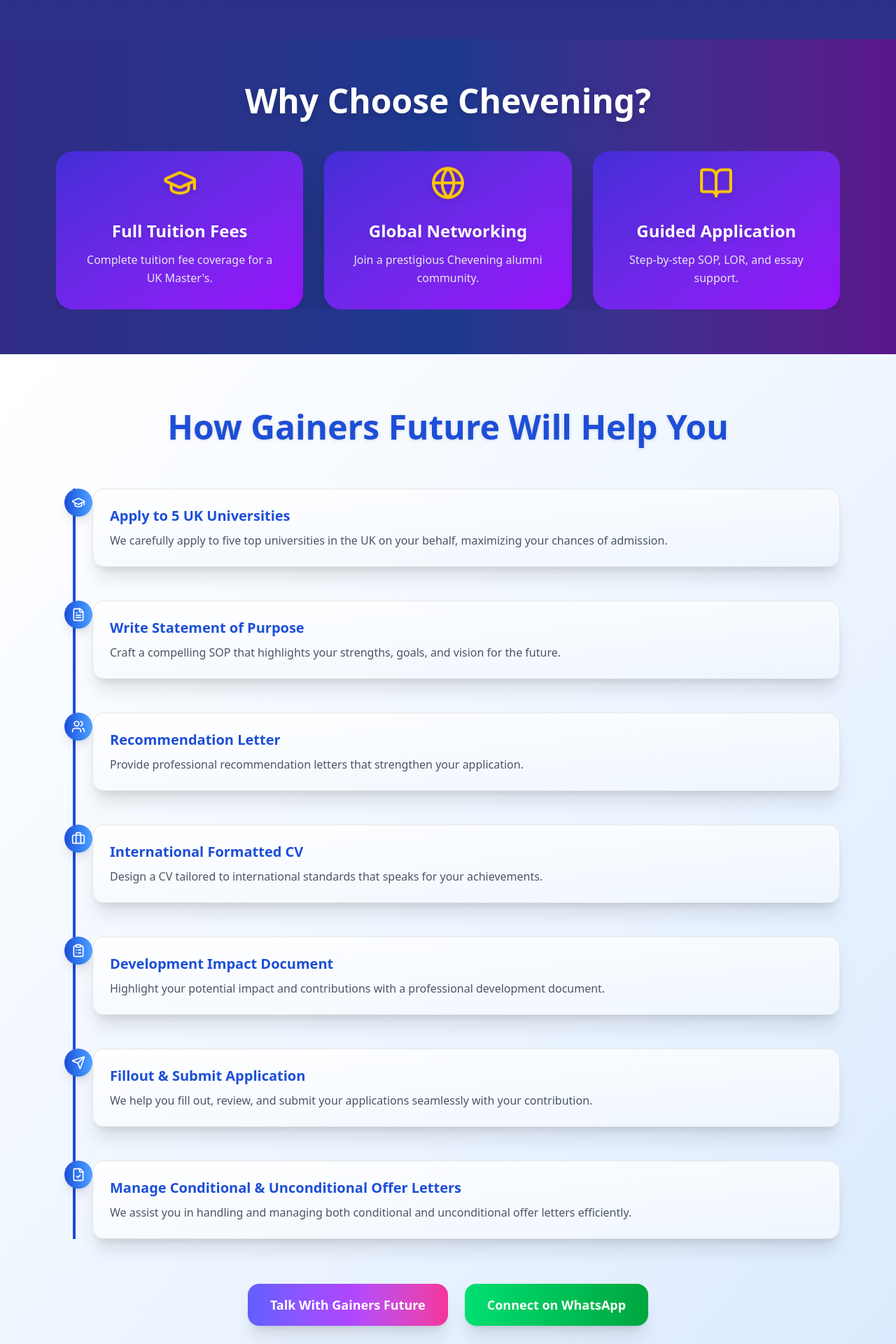
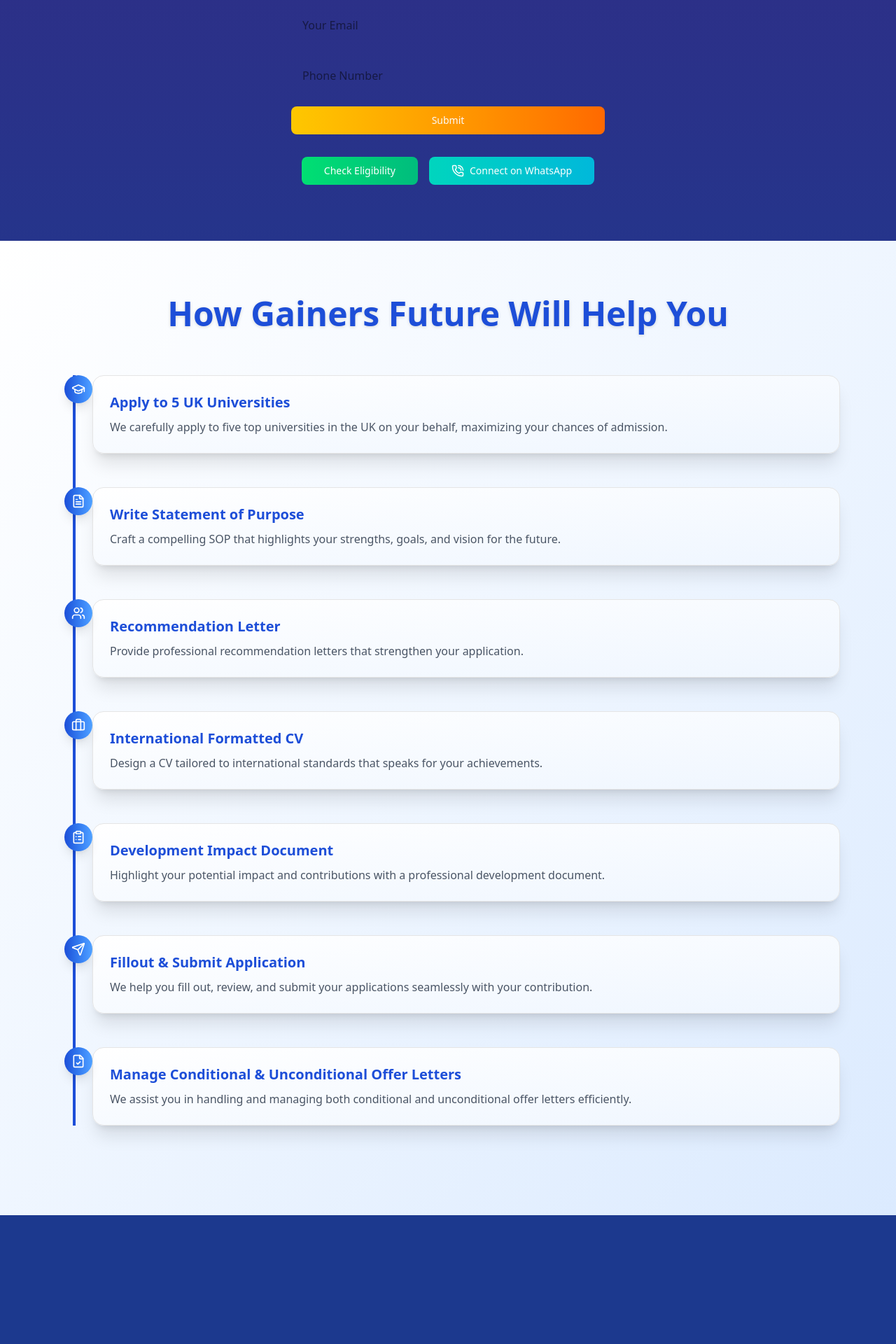
Before and after one commit to Own-M/Chevening01, a Next.js app: page / in a window 1280 px wide. Shown: the part 320-2240 px from the top of the page at 70% size. After the commit the page ends 2056 px from the top, so only its background shows below. Built offline with nearby package versions, Linux system fonts and the light colour scheme.

Commit message:
Update page.tsx

```diff
--- a/src/app/page.tsx
+++ b/src/app/page.tsx
@@ -3,16 +3,10 @@
 import React, { useState } from "react";
 import { motion } from "framer-motion";
 import { Button } from "@/components/ui/button";
-import { GraduationCap, Globe, BookOpen, CheckCircle, Sparkles, PhoneCall, Info, FileText, Users, FileCheck, ClipboardList, Send, Briefcase } from "lucide-react";
+import { GraduationCap, PhoneCall, FileText, Users, FileCheck, ClipboardList, Send, Briefcase } from "lucide-react";
 import Link from "next/link";
 import { Swiper, SwiperSlide } from "swiper/react";
 import "swiper/css";
-import {
-  Accordion,
-  AccordionItem,
-  AccordionTrigger,
-  AccordionContent,
-} from "@/components/ui/accordion";
 
 // Roadmap Steps Data
 const roadmapSteps = [
@@ -28,7 +22,7 @@
 export default function ScholarshipLanding() {
   const [formData, setFormData] = useState({ name: "", email: "", phone: "" });
 
-  // Fix: Add proper TypeScript typings
+  // Correctly typed
   const handleChange = (e: React.ChangeEvent<HTMLInputElement>) => {
     setFormData({ ...formData, [e.target.name]: e.target.value });
   };
@@ -49,27 +43,19 @@
         <p className="text-lg md:text-xl max-w-3xl text-gray-200">
           Fully Funded Scholarship Assistance Program by <span className="text-yellow-400 font-semibold">Gainers Future</span>. Unlock opportunities, explore eligibility, and begin your UK journey today!
         </p>
+
+        {/* Form */}
+        <form onSubmit={handleSubmit} className="flex flex-col gap-4 mt-8 w-full max-w-md">
+          <input type="text" name="name" value={formData.name} onChange={handleChange} placeholder="Your Name" className="p-4 rounded-lg text-black" required />
+          <input type="email" name="email" value={formData.email} onChange={handleChange} placeholder="Your Email" className="p-4 rounded-lg text-black" required />
+          <input type="tel" name="phone" value={formData.phone} onChange={handleChange} placeholder="Phone Number" className="p-4 rounded-lg text-black" required />
+          <Button type="submit" className="bg-gradient-to-r from-yellow-400 to-orange-500 text-black px-8 py-4 rounded-2xl font-bold">Submit</Button>
+        </form>
+
         <div className="flex flex-wrap gap-4 mt-8">
-          <Button className="bg-gradient-to-r from-yellow-400 to-orange-500 text-black px-8 py-4 rounded-2xl text-lg font-bold shadow-xl hover:scale-105 transition-transform duration-300">Apply Now</Button>
-          <Link href="/eligibility"><Button className="bg-gradient-to-r from-green-400 to-emerald-500 text-white px-8 py-4 rounded-2xl text-lg font-bold shadow-xl hover:scale-105 transition-transform duration-300">Check Eligibility</Button></Link>
-          <Link href="https://wa.me/8801XXXXXXXXX" target="_blank"><Button className="bg-gradient-to-r from-teal-400 to-cyan-500 text-white px-8 py-4 rounded-2xl text-lg font-bold shadow-xl flex items-center gap-2 hover:scale-105 transition-transform duration-300"><PhoneCall size={18} /> Connect on WhatsApp</Button></Link>
+          <Link href="/eligibility"><Button className="bg-gradient-to-r from-green-400 to-emerald-500 text-white px-8 py-4 rounded-2xl font-bold">Check Eligibility</Button></Link>
+          <Link href="https://wa.me/8801XXXXXXXXX" target="_blank"><Button className="bg-gradient-to-r from-teal-400 to-cyan-500 text-white px-8 py-4 rounded-2xl flex items-center gap-2"><PhoneCall size={18} /> Connect on WhatsApp</Button></Link>
         </div>
-      </section>
-
-      {/* Features Carousel Section */}
-      <section className="py-16 px-6 md:px-20 bg-gradient-to-r from-indigo-900 via-blue-900 to-purple-900">
-        <h2 className="text-4xl md:text-5xl font-bold text-center mb-12 text-white drop-shadow-lg">Why Choose Chevening?</h2>
-        <Swiper spaceBetween={30} slidesPerView={1} breakpoints={{ 640: { slidesPerView: 1 }, 768: { slidesPerView: 2 }, 1024: { slidesPerView: 3 } }} className="pb-8">
-          {[{ icon: <GraduationCap size={50} />, title: "Full Tuition Fees", desc: "Complete tuition fee coverage for a UK Master's." }, { icon: <Globe size={50} />, title: "Global Networking", desc: "Join a prestigious Chevening alumni community." }, { icon: <BookOpen size={50} />, title: "Guided Application", desc: "Step-by-step SOP, LOR, and essay support." }, { icon: <CheckCircle size={50} />, title: "Visa & Travel Covered", desc: "Receive monthly stipend, visa and travel costs." }, { icon: <Sparkles size={50} />, title: "Career Boost", desc: "Chevening opens doors to global leadership." }].map((f, i) => (
-            <SwiperSlide key={i}>
-              <motion.div whileHover={{ scale: 1.08, y: -5 }} transition={{ type: 'spring', stiffness: 300 }} className="bg-gradient-to-br from-indigo-700 to-purple-600 rounded-3xl shadow-2xl p-8 flex flex-col items-center text-center cursor-pointer">
-                <div className="mb-4 text-yellow-400 drop-shadow-lg animate-bounce">{f.icon}</div>
-                <h3 className="text-2xl font-bold mb-3 text-white drop-shadow-md">{f.title}</h3>
-                <p className="text-gray-200 text-base leading-relaxed">{f.desc}</p>
-              </motion.div>
-            </SwiperSlide>
-          ))}
-        </Swiper>
       </section>
 
       {/* Roadmap Section */}
@@ -94,20 +80,7 @@
             );
           })}
         </div>
-
-        {/* Call to Action Buttons */}
-        <div className="flex flex-col md:flex-row justify-center items-center gap-6 mt-16">
-          <motion.a whileHover={{ scale: 1.05 }} whileTap={{ scale: 0.95 }} href="https://forms.gle/Md1sa3RTGMRRiQFr9" target="_blank" rel="noopener noreferrer" className="bg-gradient-to-r from-indigo-500 via-purple-500 to-pink-500 text-white font-semibold px-8 py-4 rounded-2xl shadow-xl hover:shadow-2xl transition duration-300 text-lg">
-            Talk With Gainers Future
-          </motion.a>
-
-          <motion.a whileHover={{ scale: 1.05 }} whileTap={{ scale: 0.95 }} href="https://api.whatsapp.com/send?phone=8801813106421" target="_blank" rel="noopener noreferrer" className="bg-gradient-to-r from-green-400 to-green-600 text-white font-semibold px-8 py-4 rounded-2xl shadow-xl hover:shadow-2xl transition duration-300 text-lg flex items-center gap-2">
-            Connect on WhatsApp
-          </motion.a>
-        </div>
       </section>
-
-      {/* FAQ and Footer sections remain unchanged */}
 
     </div>
   );
```
